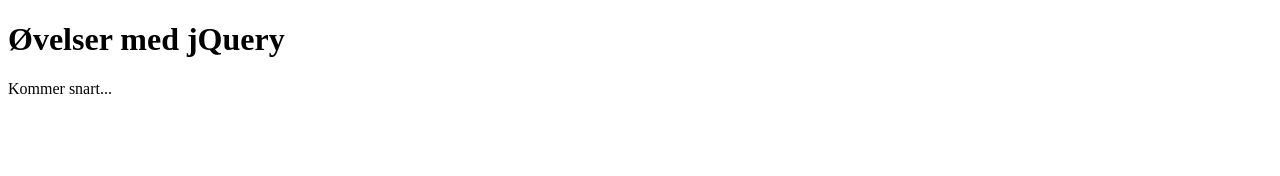
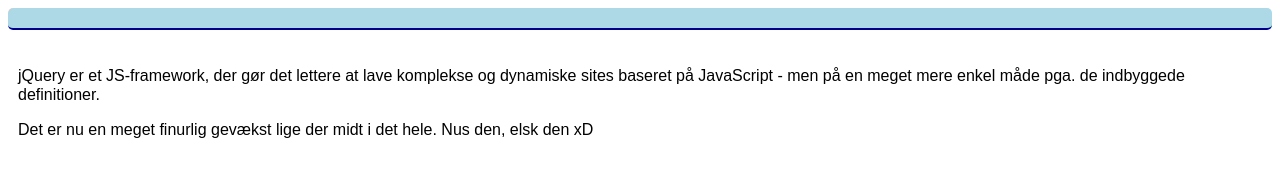
Before and after one commit to dani832m/jQuery_Exercises, a plain HTML site: page index.html in a window 1280 px wide. Drawn offline with nearby package versions, Linux system fonts and the light colour scheme.

Commit message:
Leg med jQuery 1

```diff
--- a/index.html
+++ b/index.html
@@ -1,15 +1,48 @@
+<!--
+    Hvad er jQuery?
+    jQuery er et JS-framework, der gør det lettere at lave komplekse og dynamiske sites
+    baseret på JavaScript - men på en meget mere enkel måde pga. de indbyggede definitioner.
+-->
+
 <!DOCTYPE html>
 <html lang="da-DK">
 <head>
     <meta charset="utf-8" />
     <meta http-equiv="X-UA-Compatible" content="IE=edge">
-    <title>Øvelser med jQuery</title>
+    <title>Øvelser med jQuery og HTML5</title>
     <meta name="viewport" content="width=device-width, initial-scale=1">
     <link rel="stylesheet" type="text/css" media="screen" href="main.css" />
-    <script src="main.js"></script>
 </head>
 <body>
-    <h1>Øvelser med jQuery</h1>
-    <p>Kommer snart...</p>
+    <!-- Selektoren "header" er ny i HTML5 -->
+    <header>
+        <h1>Øvelser med jQuery</h1>
+    </header>
+    <div id="container">
+        <h1 id="overskrift1">jQuery er smart!</h1>
+        <p id="paragraf1">jQuery er et JS-framework, der gør det lettere at lave komplekse og dynamiske sites baseret på JavaScript - men på en meget mere enkel måde pga. de indbyggede definitioner.</p>
+        <h1 class="overskrift2">Brystvorte</h1>
+        <p class="paragraf2">Det er nu en meget finurlig gevækst lige der midt i det hele. Nus den, elsk den xD</p>
+    </div>
+
+    <!--
+        Herunder inkluderes jQuery i form af reference til en CDN.
+        Man kan inkludere jQuery både i header- og body-tagget, men ved at skrive det
+        ind her umiddelbart inden body-tagget lukker, så sikrer vi dels, at hele dokumentet
+        er loadet, inden jQuery indlæses, samt at det giver en lidt bedre load-time på siden.
+    -->
+    <script src="https://code.jquery.com/jquery-3.3.1.min.js"
+            integrity="sha256-FgpCb/KJQlLNfOu91ta32o/NMZxltwRo8QtmkMRdAu8="
+            crossorigin="anonymous">
+            // "src" er nødvendig, men "integrity" og "crossorigin" er valgfrie.
+            // Læs om, hvad de betyder på: https://code.jquery.com/
+    </script>
+
+    <!--
+        Herunder inkluderer jeg så min egen script-fil, som indeholder de jQuery-funktioner,
+        der anvendes. Det er VIGTIGT at det først indlæses EFTER jQuery-frameworket indlæses.
+        Ellers virker det ganske enkelt ikke.
+    -->
+    <script src="main.js"></script>
 </body>
 </html>
--- a/main.css
+++ b/main.css
@@ -0,0 +1,22 @@
+/*
+    Min egen eksterne CSS-fil. Bare lidt random styling på nogle selectors.
+*/
+
+body {
+    font-family: Arial, Helvetica, sans-serif;
+    line-height: 1.2em;
+}
+
+header {
+    background: lightblue;
+    color: brown;
+    padding: 10px;
+    border-bottom: 2px darkblue solid;
+    margin-bottom: 10px;
+    border-radius: 5px;
+}
+
+#container {
+    margin: auto;
+    padding: 10px;
+}
--- a/main.js
+++ b/main.js
@@ -0,0 +1,6 @@
+/*
+    Dollartegnet symboliserer, at vi arbejder med jQuery.
+*/
+
+//Funktionen skjuler alle h1-elementer
+$('h1').hide();
```
